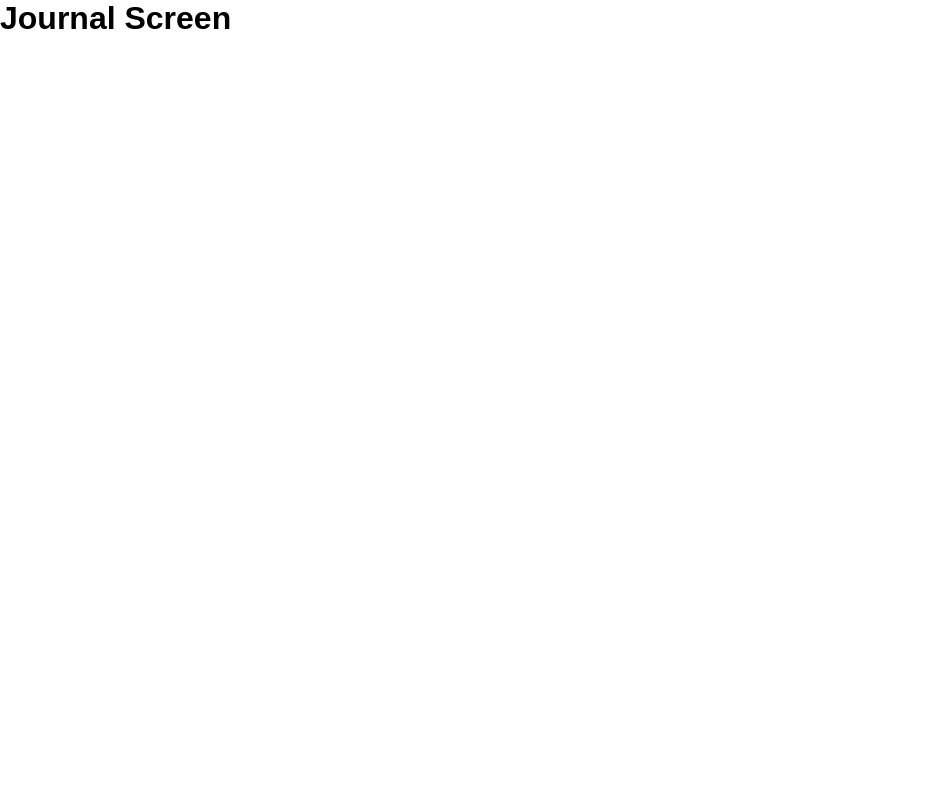
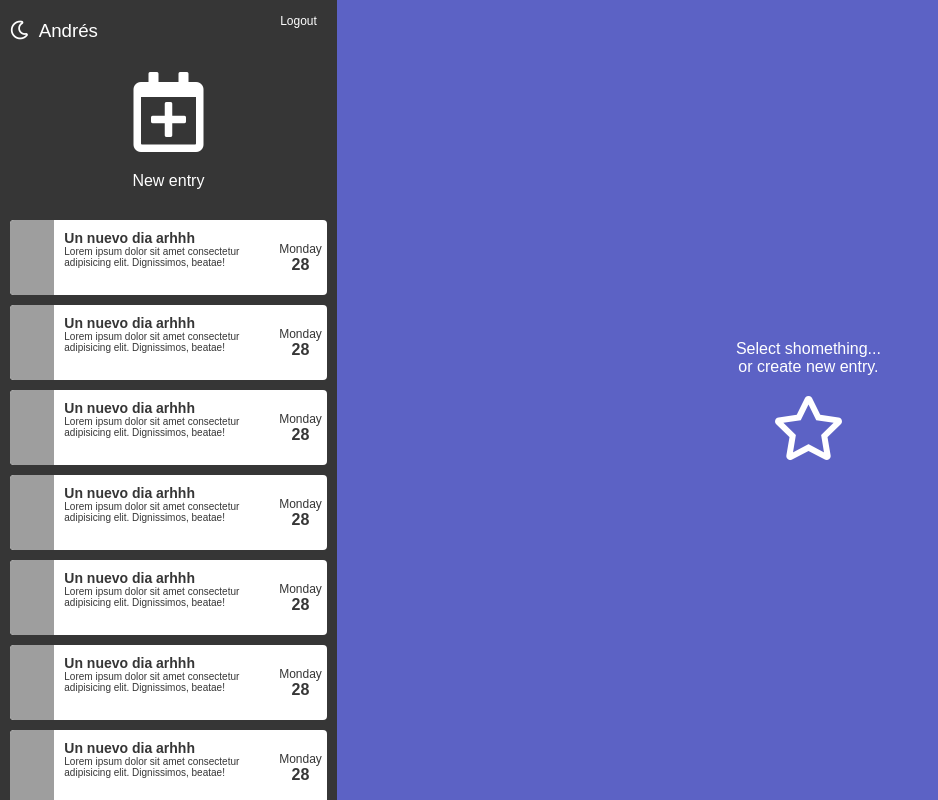
Before and after one commit to Andres-Atehortua/journal-app, a React app: page / in a window 1280 px wide. Shown: the whole page, without its empty margins (0-938 px from the left). Built offline with nearby package versions, Linux system fonts and the light colour scheme; grey boxes are pictures that could not be loaded.

Commit message:
ADD styles and new components

```diff
--- a/public/index.html
+++ b/public/index.html
@@ -9,7 +9,10 @@
     <link rel="apple-touch-icon" href="%PUBLIC_URL%/logo192.png" />
 
     <link rel="manifest" href="%PUBLIC_URL%/manifest.json" />
-
+    <link
+      rel="stylesheet"
+      href="https://cdnjs.cloudflare.com/ajax/libs/font-awesome/5.13.0/css/all.min.css"
+    />
     <title>Journal App</title>
   </head>
   <body>
--- a/src/components/auth/LoginScreen.js
+++ b/src/components/auth/LoginScreen.js
@@ -36,7 +36,9 @@ const LoginScreen = () => {
           </div>
         </div>
 
-        <Link to='/auth/register'>Create new account</Link>
+        <Link className='link' to='/auth/register'>
+          Create new account
+        </Link>
       </form>
     </>
   );
--- a/src/components/auth/RegisterScreen.js
+++ b/src/components/auth/RegisterScreen.js
@@ -1,8 +1,44 @@
+import { Link } from 'react-router-dom';
+
 const RegisterScreen = () => {
   return (
-    <div>
-      <h1>Register Screen</h1>
-    </div>
+    <>
+      <h3 className='auth__title mb-5'>Register</h3>
+      <form>
+        <input
+          className='auth__input'
+          type='text'
+          placeholder='Name'
+          name='name'
+          autoComplete='off'
+        />
+
+        <input
+          className='auth__input'
+          type='email'
+          placeholder='Email'
+          name='email'
+          autoComplete='off'
+        />
+        <input
+          className='auth__input'
+          type='password'
+          placeholder='Password'
+          name='password'
+        />
+        <input
+          className='auth__input'
+          type='password'
+          placeholder='Confirm Password'
+          name='password2'
+        />
+        <button className='btn btn-primary btn-block mb-5'>Register</button>
+
+        <Link className='link' to='/auth/login'>
+          Already registered?
+        </Link>
+      </form>
+    </>
   );
 };
 
--- /dev/null
+++ b/src/components/journal/JournalEntries.js
@@ -0,0 +1,15 @@
+import JournalEntry from './JournalEntry';
+
+const JournalEntries = () => {
+  const entries = [1, 2, 3, 4, 5, 6, 7, 8, 9, 10];
+
+  return (
+    <div className='journal__entries'>
+      {entries.map((entry) => (
+        <JournalEntry key={entry} />
+      ))}
+    </div>
+  );
+};
+
+export default JournalEntries;
--- /dev/null
+++ b/src/components/journal/JournalEntry.js
@@ -0,0 +1,20 @@
+const JournalEntry = () => {
+  return (
+    <div className='journal__entry'>
+      <div className='journal__entry-picture'></div>
+      <div className='journal__entry-body'>
+        <p className='journal__entry-title'>Un nuevo dia arhhh</p>
+        <p className='journal__entry-content'>
+          Lorem ipsum dolor sit amet consectetur adipisicing elit. Dignissimos,
+          beatae!
+        </p>
+      </div>
+      <div className='journal__entry-date-box'>
+        <span>Monday</span>
+        <h4>28</h4>
+      </div>
+    </div>
+  );
+};
+
+export default JournalEntry;
--- a/src/components/journal/JournalScreen.js
+++ b/src/components/journal/JournalScreen.js
@@ -1,7 +1,13 @@
+import NothingSelected from './NothingSelected';
+import Sidebar from './Sidebar';
+
 const JournalScreen = () => {
   return (
-    <div>
-      <h1>Journal Screen</h1>
+    <div className='journal__main-content'>
+      <Sidebar />
+      <main>
+        <NothingSelected />
+      </main>
     </div>
   );
 };
--- /dev/null
+++ b/src/components/journal/NothingSelected.js
@@ -0,0 +1,12 @@
+const NothingSelected = () => {
+  return (
+    <div className='nothing__main-content'>
+      <p>
+        Select shomething... <br /> or create new entry.
+      </p>
+      <i className='far fa-star fa-4x mt-5'></i>
+    </div>
+  );
+};
+
+export default NothingSelected;
--- /dev/null
+++ b/src/components/journal/Sidebar.js
@@ -0,0 +1,24 @@
+import JournalEntries from './JournalEntries';
+
+const Sidebar = () => {
+  return (
+    <aside className='journal__sidebar'>
+      <div className='journal__sidebar-navbar'>
+        <h3 className='mt-5'>
+          <i className='far fa-moon'></i>
+          <span>Andrés</span>
+        </h3>
+
+        <button className='btn'>Logout</button>
+      </div>
+      <div className='journal__new-entry'>
+        <i className='far fa-calendar-plus fa-5x'></i>
+        <p className='mt-5'>New entry</p>
+      </div>
+
+      <JournalEntries />
+    </aside>
+  );
+};
+
+export default Sidebar;
--- /dev/null
+++ b/src/styles/components/_journal.scss
@@ -0,0 +1,111 @@
+.journal__main-content {
+  display: flex;
+}
+
+.journal__sidebar {
+  background-color: $dark-grey;
+  color: white;
+  display: flex;
+  flex-direction: column;
+  height: 100vh;
+  padding-left: 10px;
+  padding-right: 10px;
+  width: 450px;
+}
+
+.journal__sidebar-navbar {
+  display: flex;
+  justify-content: space-between;
+}
+
+.journal__sidebar-navbar h3 {
+  font-weight: lighter;
+  span {
+    margin-left: 10px;
+  }
+}
+
+.journal__new-entry {
+  cursor: pointer;
+  align-items: center;
+  display: flex;
+  flex-direction: column;
+  justify-content: center;
+  margin-top: 30px;
+  width: 100%;
+
+  transition: color 0.3s ease;
+
+  &:hover {
+    color: darken($color: white, $amount: 20);
+  }
+}
+
+.journal__entries {
+  flex: 1 1 auto;
+  margin-top: 30px;
+  overflow-y: scroll;
+
+  &::-webkit-scrollbar-track {
+    box-shadow: inset 0 0 6px $dark-grey;
+    -webkit-box-shadow: inset 0 0 6px $dark-grey;
+    border-radius: 10px;
+    background-color: $ligth-grey;
+  }
+
+  &::-webkit-scrollbar {
+    width: 9px;
+    border-radius: 10px;
+    background-color: $ligth-grey;
+  }
+
+  &::-webkit-scrollbar-thumb {
+    border-radius: 10px;
+    box-shadow: inset 0 0 6px $dark-grey;
+    -webkit-box-shadow: inset 0 0 6px $dark-grey;
+    background-color: $primary;
+  }
+}
+
+.journal__entry {
+  cursor: pointer;
+  background-color: white;
+  border-radius: 4px;
+  color: $dark-grey;
+  display: flex;
+  margin-bottom: 10px;
+  overflow: hidden;
+}
+
+.journal__entry-picture {
+  background-size: cover;
+  background-image: url(https://picsum.photos/75/75?grayscale);
+
+  height: 75px;
+  width: 75px;
+}
+
+.journal__entry-body {
+  padding: 10px;
+}
+
+.journal__entry-title {
+  font-size: 14px;
+  font-weight: bold;
+}
+
+.journal__entry-content {
+  font-size: 10px;
+}
+
+.journal__entry-date-box {
+  align-items: center;
+  display: flex;
+  flex-direction: column;
+  justify-content: center;
+  padding: 5px;
+}
+
+.journal__entry-date-box span {
+  font-size: 12px;
+}
--- /dev/null
+++ b/src/styles/components/_links.scss
@@ -0,0 +1,9 @@
+
+.link {
+    color: $dark-grey;
+    text-decoration: none;
+
+    &:hover {
+        text-decoration: underline;
+    }
+}
--- /dev/null
+++ b/src/styles/components/_nothing.scss
@@ -0,0 +1,13 @@
+.nothing__main-content {
+  align-items: center;
+  display: flex;
+  background-color: $primary;
+  color: white;
+  flex-direction: column;
+  justify-content: center;
+  height: 100vh;
+
+  p {
+    text-align: center;
+  }
+}
--- a/src/styles/styles.scss
+++ b/src/styles/styles.scss
@@ -4,6 +4,11 @@
 // Components
 @import './components/auth';
 
+@import './components/journal';
+
+@import './components/nothing';
 // Buttons
+@import './components/buttons';
 
-@import './components/buttons';
+// Links
+@import './components/links';
```
